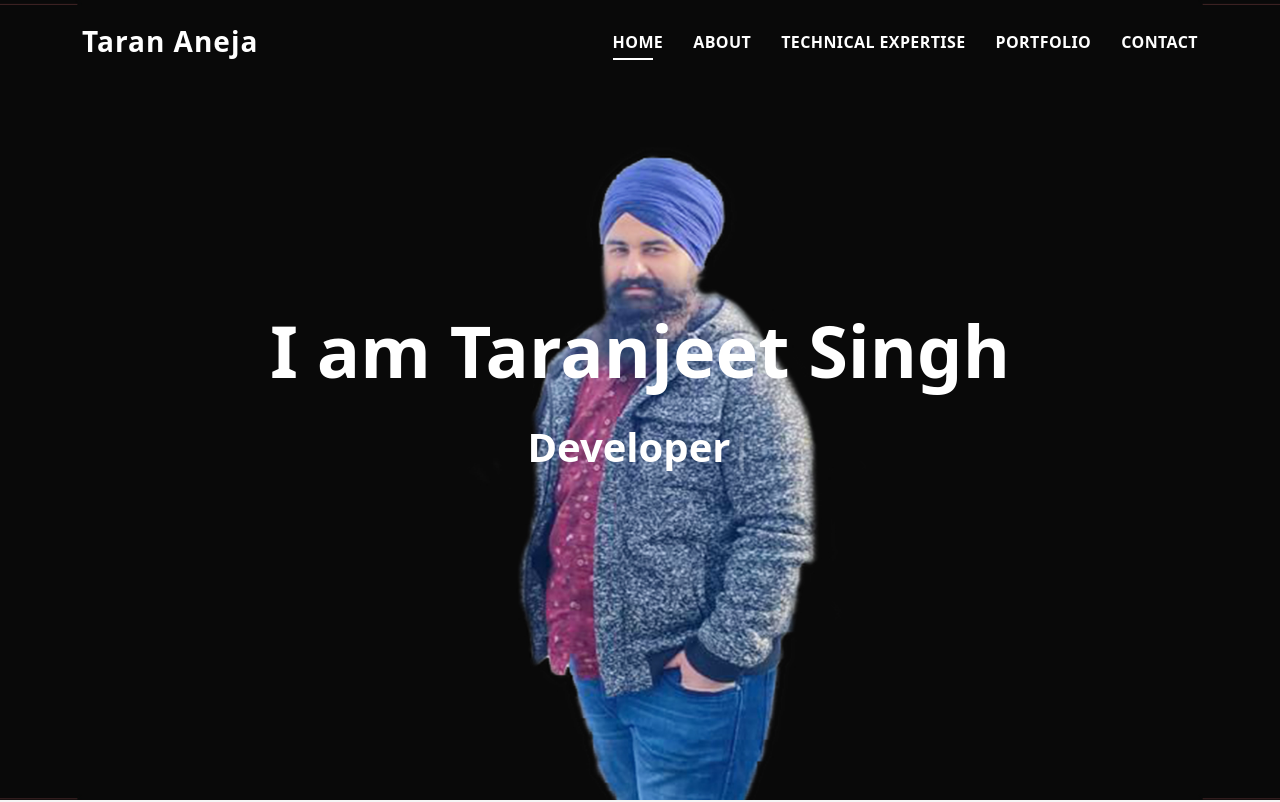
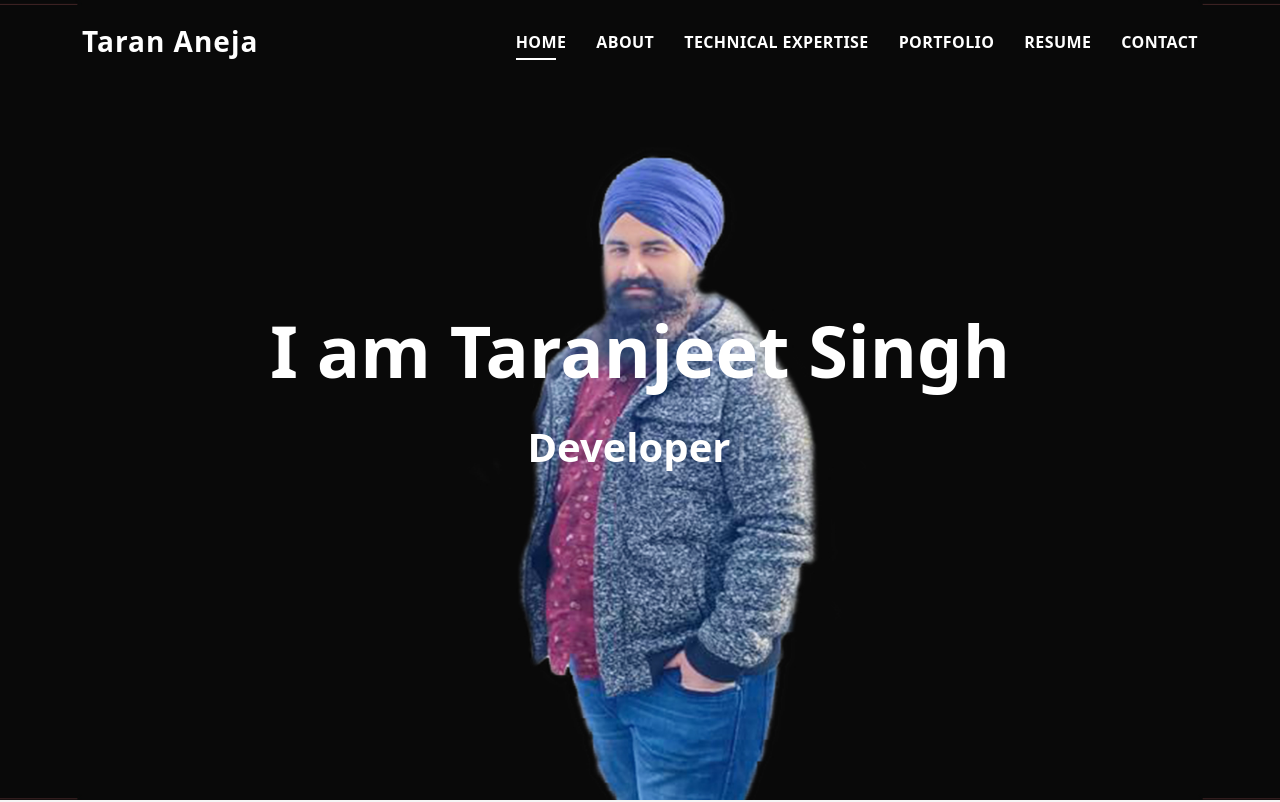
Before and after one commit to anejataran/anejataran.github.io, a plain HTML site: page index.html in a window 1280 px wide. Shown: the top 802 px of the page. Drawn offline with Linux system fonts and the light colour scheme.

Commit message:
final commit of code

```diff
--- a/index.html
+++ b/index.html
@@ -29,6 +29,7 @@
                     <li><a class="nav-link scrollto" href="#about">About</a></li>
                     <li><a class="nav-link scrollto" href="#services">Technical Expertise</a></li>
                     <li><a class="nav-link scrollto " href="#work">Portfolio</a></li>
+                    <li><a class="nav-link " href="https://docs.google.com/file/d/1AQ_5-XRKJNCMaohn0Z7Sv4mMaP7Rh7Nk/edit?filetype=msword" target="_blank">Resume</a></li>
                     <li><a class="nav-link scrollto" href="#contact">Contact</a></li>
                 </ul>
                 <i class="bi bi-list mobile-nav-toggle"></i>
```
